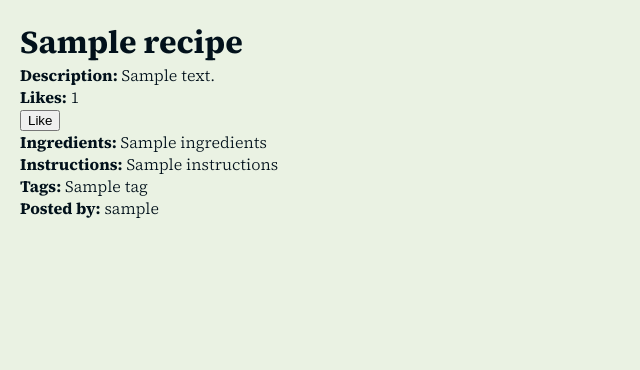
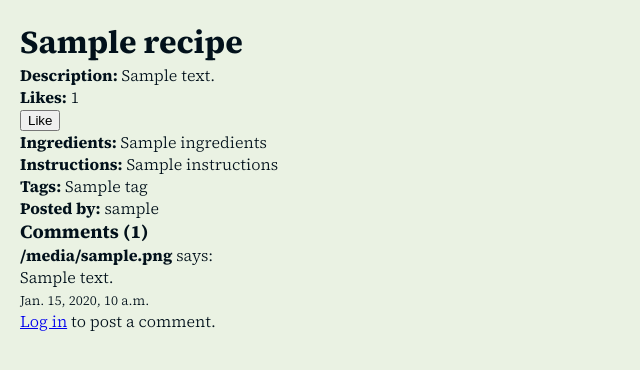
Before and after one commit to R2D2VaderBeef/hidden-recipes, a Django app: template templates/website/recipe_view.html in a window 1280 px wide. Shown: the part 70-440 px from the top of the page, without its empty margins (0-640 px from the left). Run offline with Django 3.2, Linux system fonts and the light colour scheme; the template is opened without the code that fills it: most values are stand-ins (such as "Sample title", 1, 10 or a date in 2020); some web fonts are replaced.

Commit message:
allowed comment deletion

```diff
--- a/templates/website/recipe_view.html
+++ b/templates/website/recipe_view.html
@@ -52,4 +52,35 @@ document.getElementById("like-button").addEventListener("click", function() {
     {% if user == recipe.poster %}
     <a href="{% url 'website:edit_recipe' recipe.id %}">Edit Recipe</a>
 {% endif %}
+
+
+<h3>Comments ({{ comment_count}})</h3>
+<div id = "comments-section">
+    {% for comment in comments %}
+        <div>
+            <p><strong>{{ comment.poster }}</strong> says:</p>
+            <p>{{ comment.text }}</p>
+            <p><small>{{ comment.date }}</small></p>
+
+            {% if comment.poster == request.user %}
+                <form action="{% url 'website:delete_comment' comment.id %}" method="post">
+                    {% csrf_token %}
+                    <button type="submit">Delete Comment</button>
+                </form>
+            {% endif %}
+        </div>
+    {% empty %}
+        <p>No comments yet.</p>
+    {% endfor %}
+</div>
+{% if user.is_authenticated %}
+        <h4>Add a Comment</h4>
+        <form method="post">
+            {% csrf_token %}
+            {{ form.as_p}}
+            <button type="submit">Post Comment</button>
+        </form>
+    {% else %}
+        <p><a href="{% url 'website:login' %}">Log in</a> to post a comment.</p>
+    {% endif %}
 {% endblock %}
--- a/website/urls.py
+++ b/website/urls.py
@@ -15,6 +15,7 @@ path('edit-post/<int:recipe_id>/', views.edit_recipe, name='edit_recipe'),
 path('delete-account/', views.delete_account, name='delete_account'),
 path('view-post/<int:recipe_id>/', views.view_recipe, name='view_recipe'),
 path('like/<int:recipe_id>/', views.like_recipe, name='like_recipe'),
+path('delete-comment/<int:comment_id>/',views.delete_comment,name='delete_comment'),
 
 
 ]
```
Also changed, not shown: website/forms.py (+10 -0 lines), website/models.py (+8 -0 lines), website/views.py (+25 -1 lines), website/migrations/0013_remove_comment_picture.py (added).
